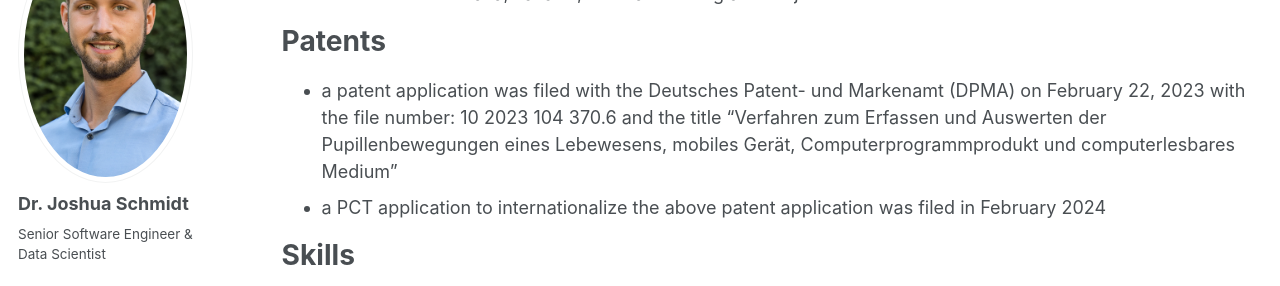
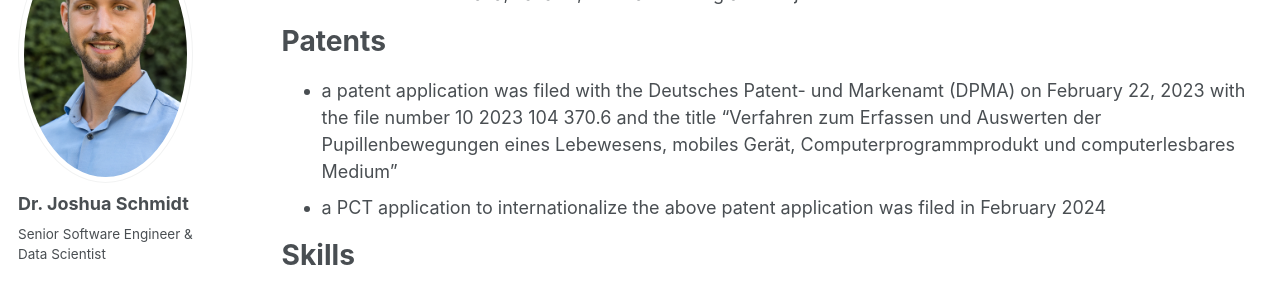
Before and after one commit to Joshua27/joshua27.github.io, a Jekyll site: the page built from _pages/cv.md, in a window 1280 px wide and 900 px high, scrolled down 1082 px. Shown: the part 180-466 px from the top of the window. Built offline with Jekyll 4.4.1, drawn with Linux system fonts in a browser that asks for light colours; some web fonts are replaced.

Commit message:
minor improvement

```diff
--- a/_pages/cv.md
+++ b/_pages/cv.md
@@ -46,7 +46,7 @@ Work experience
 
 Patents
 ======
-* a patent application was filed with the Deutsches Patent- und Markenamt (DPMA) on February 22, 2023 with the file number: 10 2023 104 370.6 and the title "Verfahren zum Erfassen und Auswerten der Pupillenbewegungen eines Lebewesens, mobiles Gerät, Computerprogrammprodukt und computerlesbares Medium"
+* a patent application was filed with the Deutsches Patent- und Markenamt (DPMA) on February 22, 2023 with the file number 10 2023 104 370.6 and the title "Verfahren zum Erfassen und Auswerten der Pupillenbewegungen eines Lebewesens, mobiles Gerät, Computerprogrammprodukt und computerlesbares Medium"
 * a PCT application to internationalize the above patent application was filed in February 2024
 
 Skills
```
